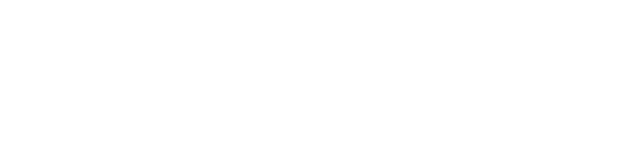
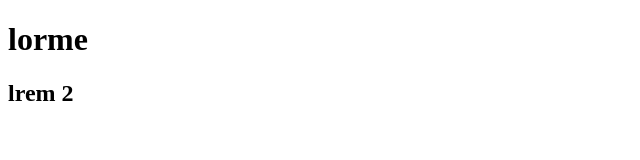
Before and after one commit to FesalBadday/gitignore-stuff, a plain HTML site: page index.html in a window 1280 px wide. Shown: the whole page, without its empty margins (0-640 px from the left). Drawn offline with Linux system fonts and the light colour scheme.

Commit message:
updated inex

```diff
--- a/index.html
+++ b/index.html
@@ -9,7 +9,10 @@
 </head>
 
 <body>
-
+<main>
+  <h1>lorme</h1>
+  <h2>lrem 2</h2>
+</main>
 </body>
 
 </html>
```
